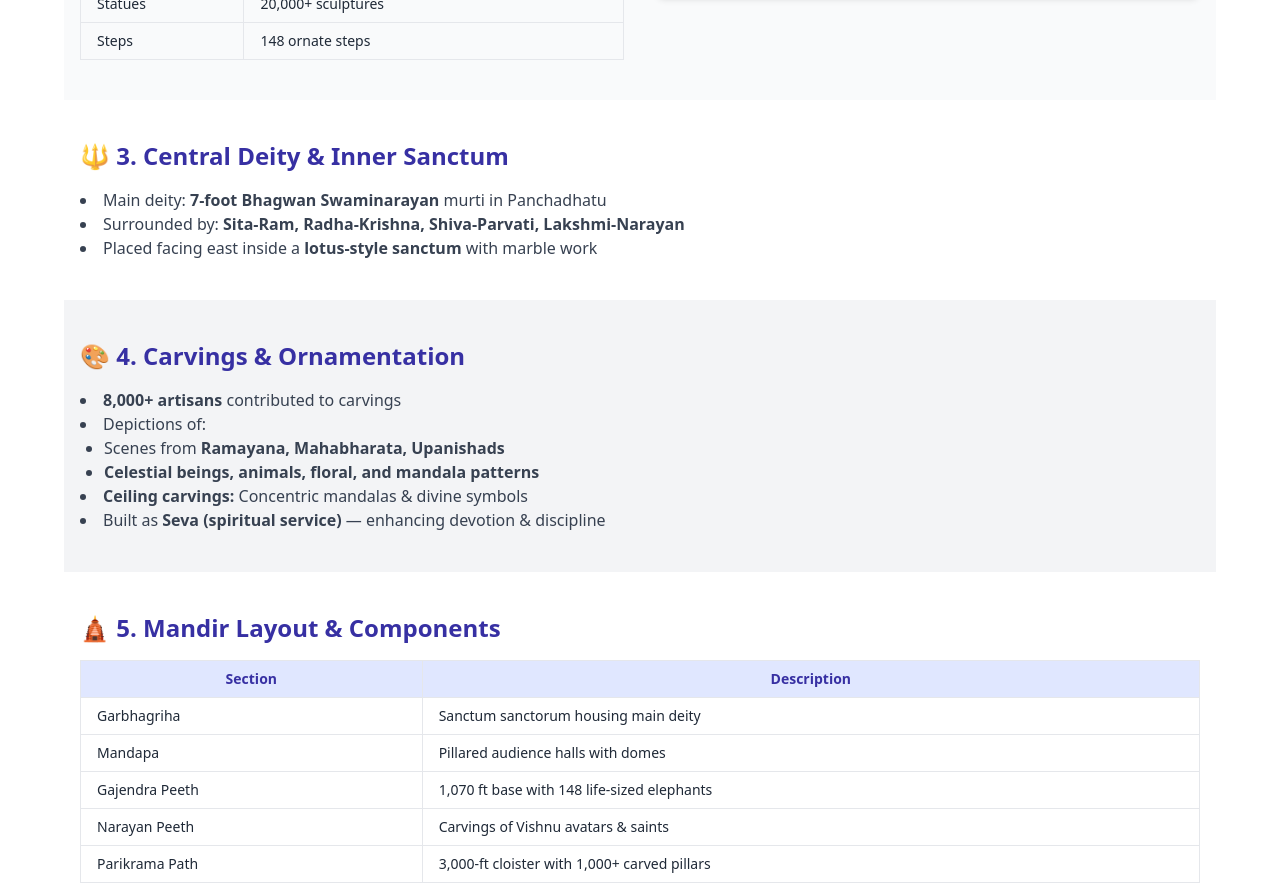
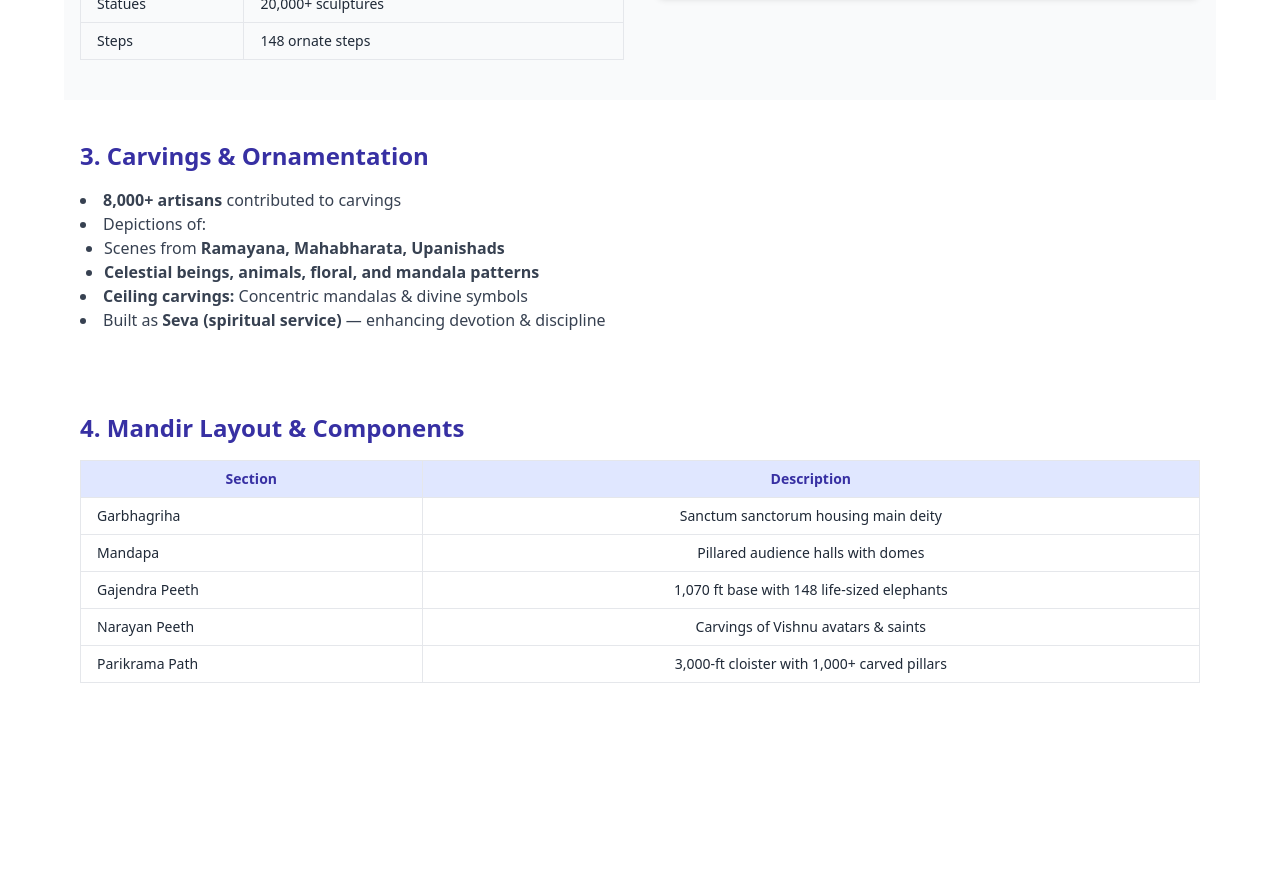
Before and after one commit to DharaMaharaj04/akshardham, a plain HTML site: page index.html in a window 1280 px wide. Shown: the part 1278-2164 px from the top of the page. After the commit the page ends 2001 px from the top, so only its background shows below. Drawn offline with nearby package versions, Linux system fonts and the light colour scheme.

Commit message:
Update index.html

```diff
--- a/index.html
+++ b/index.html
@@ -10,7 +10,7 @@
 
   <!-- Header -->
   <header class="text-center py-10 px-4">
-    <h1 class="text-4xl md:text-5xl font-extrabold text-indigo-700">🛕 Structural & Architectural Details of Akshardham Mandir, Delhi</h1>
+    <h1 class="text-4xl md:text-5xl font-extrabold text-indigo-700"> Structural & Architectural Details of Akshardham Mandir, Delhi</h1>
     <p class="mt-4 max-w-4xl mx-auto text-lg text-gray-600">
       The Swaminarayan Akshardham Mandir in New Delhi is not just a spiritual hub but an architectural marvel. Opened in November 2005, it blends ancient Hindu architecture with modern engineering while staying rooted in Vedic principles.
     </p>
@@ -22,7 +22,7 @@
       <img src="http://www.thehistoryhub.com/wp-content/uploads/2014/05/Akshardham-Pictures.jpg" alt="Akshardham Temple" class="rounded-lg shadow-md w-full">
     </div>
     <div class="md:w-1/2 space-y-4">
-      <h2 class="text-2xl font-bold text-indigo-800">📐 1. Architectural Style</h2>
+      <h2 class="text-2xl font-bold text-indigo-800">1. Architectural Style</h2>
       <ul class="list-disc list-inside text-gray-700">
         <li><strong>Inspired by Māru-Gurjara (Solanki)</strong> traditional temple style</li>
         <li><strong>No steel or concrete:</strong> built fully with stone per Shilpa Shastra</li>
@@ -35,7 +35,7 @@
   <!-- Section 2: Main Structure -->
   <section class="bg-gray-50 flex flex-col-reverse md:flex-row gap-8 max-w-6xl mx-auto py-10 px-4 items-center">
     <div class="md:w-1/2 space-y-4">
-      <h2 class="text-2xl font-bold text-indigo-800">🧱 2. Main Mandir Structure</h2>
+      <h2 class="text-2xl font-bold text-indigo-800"> 2. Mandir Structure</h2>
       <ul class="list-disc list-inside text-gray-700">
         <li><strong>Pink sandstone (Rajasthan)</strong> outside & <strong>Carrara marble (Italy)</strong> inside</li>
         <li>Symbolism: <strong>Sandstone = Devotion, Marble = Purity</strong></li>
@@ -70,19 +70,9 @@
     </div>
   </section>
 
-  <!-- Section 3: Central Deity -->
-  <section class="max-w-6xl mx-auto py-10 px-4">
-    <h2 class="text-2xl font-bold text-indigo-800 mb-4">🔱 3. Central Deity & Inner Sanctum</h2>
-    <ul class="list-disc list-inside text-gray-700">
-      <li>Main deity: <strong>7-foot Bhagwan Swaminarayan</strong> murti in Panchadhatu</li>
-      <li>Surrounded by: <strong>Sita-Ram, Radha-Krishna, Shiva-Parvati, Lakshmi-Narayan</strong></li>
-      <li>Placed facing east inside a <strong>lotus-style sanctum</strong> with marble work</li>
-    </ul>
-  </section>
-
   <!-- Section 4: Carvings -->
-  <section class="bg-gray-100 max-w-6xl mx-auto py-10 px-4">
-    <h2 class="text-2xl font-bold text-indigo-800 mb-4">🎨 4. Carvings & Ornamentation</h2>
+  <section class=" max-w-6xl mx-auto py-10 px-4">
+    <h2 class="text-2xl font-bold text-indigo-800 mb-4"> 3. Carvings & Ornamentation</h2>
     <ul class="list-disc list-inside text-gray-700">
       <li><strong>8,000+ artisans</strong> contributed to carvings</li>
       <li>Depictions of:
@@ -98,20 +88,20 @@
 
   <!-- Section 5: Layout & Components -->
   <section class="max-w-6xl mx-auto py-10 px-4">
-    <h2 class="text-2xl font-bold text-indigo-800 mb-4">🛕 5. Mandir Layout & Components</h2>
+    <h2 class="text-2xl font-bold text-indigo-800 mb-4"> 4. Mandir Layout & Components</h2>
     <table class="table-auto w-full border border-gray-300 text-sm">
       <thead class="bg-indigo-100 text-indigo-800">
         <tr>
-          <th class="border px-4 py-2">Section</th>
-          <th class="border px-4 py-2">Description</th>
+          <th class="text-center border px-4 py-2">Section</th>
+          <th class="text-center border px-4 py-2">Description</th>
         </tr>
       </thead>
       <tbody>
-        <tr><td class="border px-4 py-2">Garbhagriha</td><td class="border px-4 py-2">Sanctum sanctorum housing main deity</td></tr>
-        <tr><td class="border px-4 py-2">Mandapa</td><td class="border px-4 py-2">Pillared audience halls with domes</td></tr>
-        <tr><td class="border px-4 py-2">Gajendra Peeth</td><td class="border px-4 py-2">1,070 ft base with 148 life-sized elephants</td></tr>
-        <tr><td class="border px-4 py-2">Narayan Peeth</td><td class="border px-4 py-2">Carvings of Vishnu avatars & saints</td></tr>
-        <tr><td class="border px-4 py-2">Parikrama Path</td><td class="border px-4 py-2">3,000-ft cloister with 1,000+ carved pillars</td></tr>
+        <tr><td class="border px-4 py-2">Garbhagriha</td><td class="text-center border px-4 py-2">Sanctum sanctorum housing main deity</td></tr>
+        <tr><td class="border px-4 py-2">Mandapa</td><td class="text-center border px-4 py-2">Pillared audience halls with domes</td></tr>
+        <tr><td class="border px-4 py-2">Gajendra Peeth</td><td class="text-center border px-4 py-2">1,070 ft base with 148 life-sized elephants</td></tr>
+        <tr><td class="border px-4 py-2">Narayan Peeth</td><td class="text-center border px-4 py-2">Carvings of Vishnu avatars & saints</td></tr>
+        <tr><td class="border px-4 py-2">Parikrama Path</td><td class="text-center border px-4 py-2">3,000-ft cloister with 1,000+ carved pillars</td></tr>
       </tbody>
     </table>
   </section>
```
